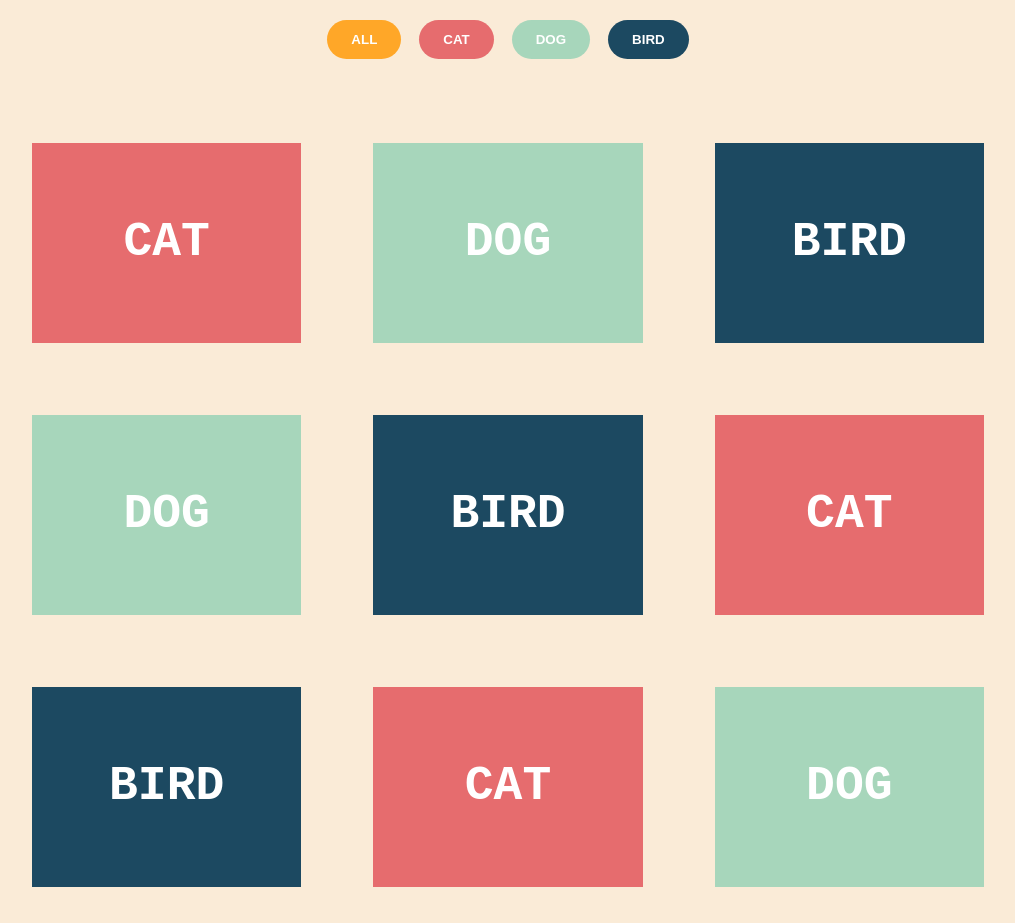
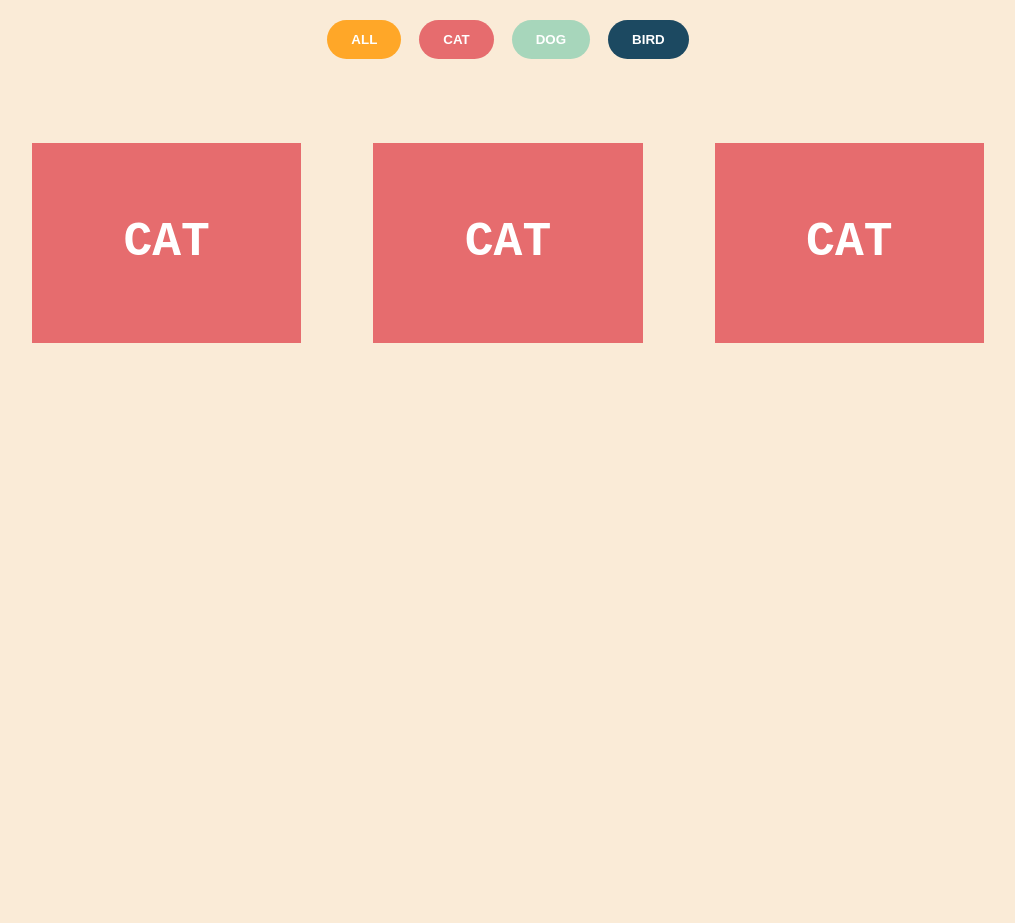
Before and after one commit to kruvv/js-simple-filter, a plain HTML site: page index.html in a window 1280 px wide. Both pictures are taken after a click on the button "CAT". Shown: the whole page, without its empty margins (132-1147 px from the left). After the commit the page ends 800 px from the top, so only its background shows below. Drawn offline with Linux system fonts and the light colour scheme.

Commit message:
Добави логику фильтра категорий

```diff
--- a/css/style.css
+++ b/css/style.css
@@ -99,3 +99,7 @@ body {
 .bird {
     background-color: var(--color-blue);
 }
+
+.hide {
+    display: none;
+}
--- a/index.html
+++ b/index.html
@@ -10,10 +10,10 @@
   <body>
     <header class="header">
       <div class="filter">
-        <button class="button button_type_all">all</button>
-        <button class="button button_type_cat">cat</button>
-        <button class="button button_type_dog">dog</button>
-        <button class="button button_type_bird">bird</button>
+        <button class="button button_type_all" data-filter="all">all</button>
+        <button class="button button_type_cat" data-filter="cat">cat</button>
+        <button class="button button_type_dog" data-filter="dog">dog</button>
+        <button class="button button_type_bird" data-filter="bird">bird</button>
       </div>
     </header>
     <main class="content">
--- a/js/main.js
+++ b/js/main.js
@@ -0,0 +1,25 @@
+function app() {
+  const buttons = document.querySelectorAll(".button");
+  const cards = document.querySelectorAll(".card");
+
+  function filter(category, items) {
+    items.forEach((item) => {
+      const isItemFiltered = !item.classList.contains(category);
+      const isShowAll = category.toLowerCase() === "all";
+      if (isItemFiltered && !isShowAll) {
+        item.classList.add("hide");
+      } else {
+        item.classList.remove("hide");
+      }
+    });
+  }
+
+  buttons.forEach((button) => {
+    button.addEventListener("click", () => {
+      const currentCategory = button.dataset.filter;
+      filter(currentCategory, cards);
+    });
+  });
+}
+
+app();
```
